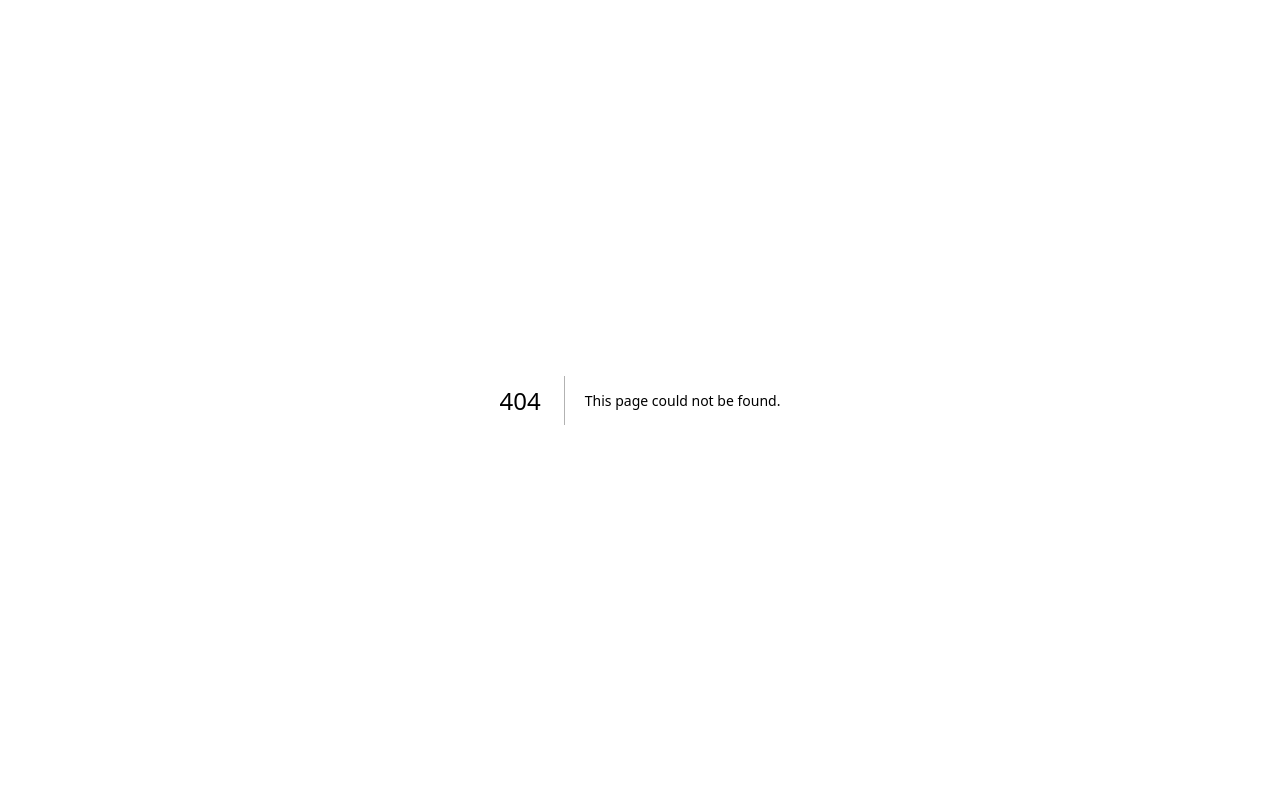
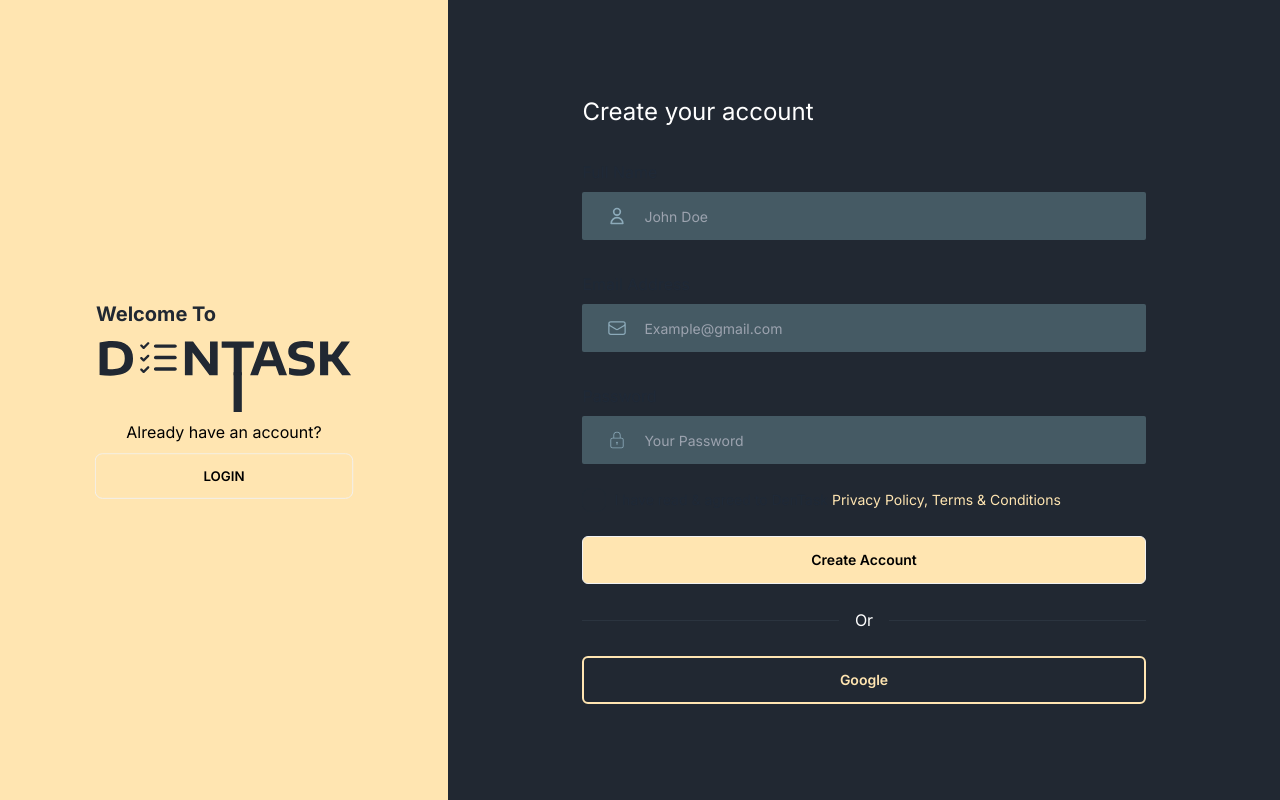
Before and after one commit to Praisecodes/dentask, a Next.js app: page /signup in a window 1280 px wide. Before the commit this address had no page. Built offline with nearby package versions, Linux system fonts and the light colour scheme.

Commit message:
Build Auth Pages UI

```diff
--- a/package.json
+++ b/package.json
@@ -19,7 +19,11 @@
     "postcss": "8.4.25",
     "react": "18.2.0",
     "react-dom": "18.2.0",
+    "react-icons": "^4.10.1",
     "tailwindcss": "3.3.2",
     "typescript": "5.1.6"
+  },
+  "devDependencies": {
+    "daisyui": "^3.2.1"
   }
 }
--- /dev/null
+++ b/src/app/(auth)/layout.tsx
@@ -0,0 +1,23 @@
+'use client'
+
+import { SideView } from "@/components/templates";
+import { usePathname } from 'next/navigation';
+
+type LayoutType = {
+  children: React.ReactNode;
+}
+
+const AuthLayout = ({ children }: LayoutType): JSX.Element => {
+  const pathname = usePathname()
+  console.log(pathname);
+  return (
+    <main className={`flex ${pathname == '/' ? 'flex-row' : 'flex-row-reverse'} overflow-hidden h-[100vh]`}>
+      <section className="lg:w-[65%] w-full flex flex-col justify-center bg-transparent px-16 overflow-y-auto py-14">
+        {children}
+      </section>
+      <SideView />
+    </main>
+  )
+}
+
+export default AuthLayout;
--- /dev/null
+++ b/src/app/(auth)/page.tsx
@@ -0,0 +1,61 @@
+import { Input } from "@/components/molecules";
+import { HiOutlineEnvelope } from 'react-icons/hi2';
+import { CiLock } from 'react-icons/ci';
+import Link from "next/link";
+
+const Page = (): JSX.Element => {
+
+  return (
+    <section className="w-full flex flex-col items-center">
+      <h2 className="text-white text-2xl lg:w-[80%] w-full">
+        Login to your account
+      </h2>
+
+      <form className="lg:w-[80%] w-full">
+        <br />
+        <p className="py-2">
+          Email Address
+        </p>
+        <Input
+          placeholder="Example@gmail.com"
+          type="email"
+          icon={<HiOutlineEnvelope />}
+          width="100%"
+        />
+        <br />
+        <p className="py-2">
+          Password
+        </p>
+        <Input
+          placeholder="Your Password"
+          type="password"
+          icon={<CiLock />}
+          width="100%"
+        />
+        <br />
+        <p className="text-right">
+          <Link className="text-[#FFE5B1]" href={'/'}>
+            Forgot Password?
+          </Link>
+        </p>
+        <br />
+        <button className={`btn w-full text-black text-base bg-[#FFE5B1] rounded-md normal-case hover:bg-[#FFE5B1]`}>
+          Login
+        </button> <br /><br />
+        <div className="flex items-center justify-center">
+          <p className="bg-[#849EAB1A] flex-1 h-[1px]"></p>
+          <p className="text-white px-4">
+            Or
+          </p>
+          <p className="bg-[#849EAB1A] flex-1 h-[1px]"></p>
+        </div> <br />
+        <button className="text-[#FFE5B1] text-base border-2 normal-case rounded-md border-[#FFE5B1] btn w-full bg-transparent hover:bg-transparent hover:border-[#FFE5B1]">
+          Google
+        </button>
+      </form>
+
+    </section>
+  )
+}
+
+export default Page;
--- /dev/null
+++ b/src/app/(auth)/signup/page.tsx
@@ -0,0 +1,76 @@
+import { Input } from "@/components/molecules";
+import { HiOutlineUser } from 'react-icons/hi';
+import { HiOutlineEnvelope } from 'react-icons/hi2';
+import { CiLock } from 'react-icons/ci';
+import Link from "next/link";
+
+const Page = (): JSX.Element => {
+  return (
+    <section className="w-full flex flex-col items-center">
+      <h2 className="text-white text-2xl lg:w-[80%] w-full">
+        Create your account
+      </h2>
+
+      <form className="lg:w-[80%] w-full">
+        <br />
+        <p className={`py-2`}>
+          Full Name
+        </p>
+        <Input
+          placeholder="John Doe"
+          type="text"
+          icon={<HiOutlineUser />}
+          width="100%"
+        />
+        <br />
+
+        <p className={`py-2`}>
+          Email Address
+        </p>
+        <Input
+          placeholder="Example@gmail.com"
+          type="email"
+          icon={<HiOutlineEnvelope />}
+          width="100%"
+        /> <br />
+
+        <p className={`py-2`}>
+          Password
+        </p>
+        <Input
+          placeholder="Your Password"
+          type="email"
+          icon={<CiLock />}
+          width="100%"
+        /> <br />
+
+        <p className="flex items-center text-sm">
+        <input type='checkbox' className='checkbox' />
+        <span className="px-2">
+          I have read & agreed to DenTask <Link href={'/'} className="text-[#FFE5B1]">
+            Privacy Policy, Terms & Conditions
+          </Link>
+        </span>
+        </p> <br />
+
+        <button className={`btn normal-case bg-[#FFE5B1] text-black text-sm w-full rounded-md hover:bg-[#FFE5B1]`}>
+          Create Account
+        </button> <br /> <br />
+
+        <div className="flex items-center">
+          <p className="flex-1 bg-[#849EAB1A] h-[1px]"></p>
+          <p className="px-4 text-white">
+            Or
+          </p>
+          <p className="flex-1 bg-[#849EAB1A] h-[1px]"></p>
+        </div> <br />
+
+        <button className="normal-case text-[#FFE5B1] btn border-2 border-[#FFE5B1] rounded-md w-full bg-transparent hover:bg-transparent hover:border-[#FFE5B1]">
+          Google
+        </button>
+      </form>
+    </section>
+  )
+}
+
+export default Page;
--- a/src/app/globals.css
+++ b/src/app/globals.css
@@ -25,3 +25,7 @@ body {
     )
     rgb(var(--background-start-rgb));
 } */
+
+body {
+  background-color: #212832;
+}
--- a/src/app/page.tsx
+++ /dev/null
@@ -1,9 +0,0 @@
-import Image from 'next/image'
-
-export default function Home() {
-  return (
-    <main>
-
-    </main>
-  )
-}
--- /dev/null
+++ b/src/components/molecules/index.ts
@@ -0,0 +1,3 @@
+import Input from "./input";
+
+export {Input};
--- /dev/null
+++ b/src/components/molecules/input.tsx
@@ -0,0 +1,23 @@
+type InputType = {
+  placeholder: string;
+  icon: React.ReactNode;
+  type: 'email' | 'text' | 'password';
+  width: string;
+}
+
+const Input = ({ placeholder, icon, type, width }: InputType): JSX.Element => {
+  return (
+    <div className={`input items-center bg-[#455A64] rounded-sm  px-6 flex`} style={{ width: width }}>
+      <p className={`text-[#8CAAB9] text-xl`}>
+        {icon}
+      </p>
+      <input
+        type={type}
+        placeholder={placeholder}
+        className={`flex-1 input text-sm bg-transparent focus:outline-none`}
+      />
+    </div>
+  )
+}
+
+export default Input;
--- /dev/null
+++ b/src/components/templates/index.ts
@@ -0,0 +1,3 @@
+import SideView from "./side_view";
+
+export { SideView };
--- /dev/null
+++ b/src/components/templates/side_view.tsx
@@ -0,0 +1,32 @@
+'use client'
+
+import Link from "next/link";
+import { usePathname } from "next/navigation";
+
+const SideView = (): JSX.Element => {
+  const pathname = usePathname();
+
+  return (
+    <section className="bg-[#FFE5B1] hidden flex-1 lg:flex flex-col justify-center items-center">
+      <div>
+        <h3 className="text-xl font-bold text-[#212832]">
+          Welcome {pathname == '/' ? 'Back' : ''} To
+        </h3>
+        <img src="/images/logo.svg" alt="Dentask Logo" className="w-[16rem]" />
+      </div>
+
+      <p className={`text-base text-black py-2`}>
+        {pathname=='/'?'Don\'t have an account?':'Already have an account?'}
+      </p>
+
+      <Link
+        href={pathname == '/' ? '/signup' : '/'}
+        className={`btn w-[17rem] duration-100 text-sm bg-transparent hover:bg-transparent text-black`}
+      >
+        {pathname == '/' ? 'Create Account' : 'LOGIN'}
+      </Link>
+    </section>
+  )
+}
+
+export default SideView;
--- a/tailwind.config.js
+++ b/tailwind.config.js
@@ -14,5 +14,5 @@ module.exports = {
       },
     },
   },
-  plugins: [],
+  plugins: [require('daisyui')],
 }
```
Also changed, not shown: public/images/logo.svg (added), 1 other file (tests, documents, lock files or other folders).
